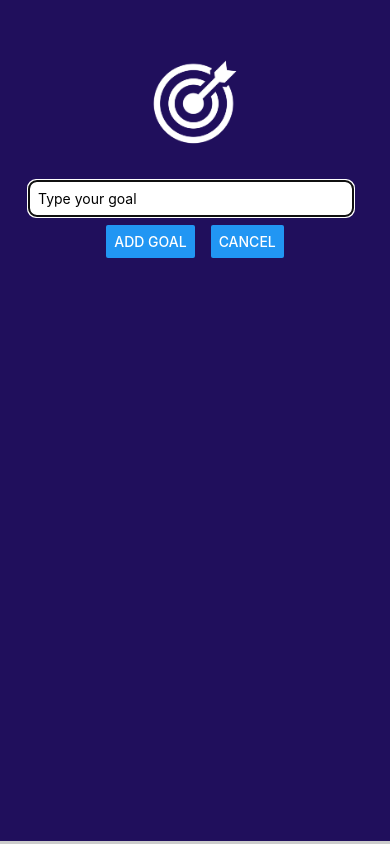
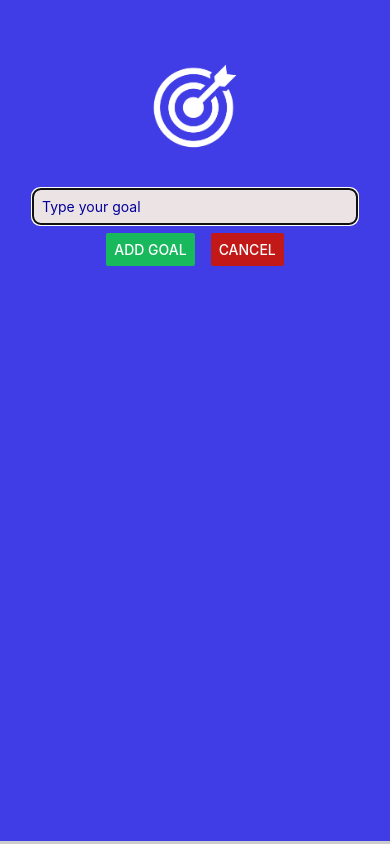
Before and after one commit to diegohdez90/RNCourse, a React Native app: screen / in a window 390 px wide. Both pictures are taken after a click on the button "ADD GOAL". Built offline with nearby package versions, Linux system fonts and the light colour scheme.

Commit message:
refactor: update styles to dark background

```diff
--- a/App.js
+++ b/App.js
@@ -5,6 +5,7 @@ import {
   StyleSheet,
   View
 } from 'react-native';
+import { StatusBar } from 'expo-status-bar';
 import 'react-native-get-random-values';
 import { v4 as uuid } from 'uuid';
 import GoalInput from './components/Input/GoalInput';
@@ -36,6 +37,8 @@ export default function App() {
   }, [goals])
 
   return (
+    <>
+      <StatusBar style='light' />
       <View style={styles.container}>
         <Button
           title='Add Goal'
@@ -59,6 +62,7 @@ export default function App() {
             alwaysBounceVertical={false} />
         </View>
       </View>
+    </>
   );
 }
 
--- a/app.json
+++ b/app.json
@@ -6,6 +6,7 @@
     "orientation": "portrait",
     "icon": "./assets/icon.png",
     "userInterfaceStyle": "light",
+    "backgroundColor": "#403de7",
     "splash": {
       "image": "./assets/splash.png",
       "resizeMode": "contain",
--- a/components/Input/GoalInput.js
+++ b/components/Input/GoalInput.js
@@ -49,10 +49,12 @@ export default function GoalInput({
           <Button
             title='Add goal'
             onPress={onAddGoalHandler}
+            color='#18b85d'
           />
           <Button
             title='Cancel'
             onPress={onToggleModal}
+            color='#c21818'
           />
         </View>
       </View>
@@ -65,26 +67,25 @@ const styles = StyleSheet.create({
     flex: 1,
     justifyContent: 'flex-start',
     alignItems: 'center',
-    paddingBottom: 24,
     borderBottomWidth: 3,
     borderBottomColor: '#ccc',
-    backgroundColor: '#200f5c',
+    backgroundColor: '#403de7',
     gap: 8,
     padding: 32
   },
   image: {
     width: 100,
     height: 100,
-    margin: 20
+    margin: 24
   },
   textInput: {
-    borderColor: '#666',
+    borderColor: '#352f2f',
     borderRadius: 8,
     borderWidth: 2,
     width: '100%',
-    marginEnd: 8,
     padding: 8,
-    backgroundColor: 'white'
+    backgroundColor: '#ece4e4',
+    color: '#03009b'
   },
   actions: {
     flexDirection: 'row',
```
Lines whose indentation alone changed are shown as unchanged.
